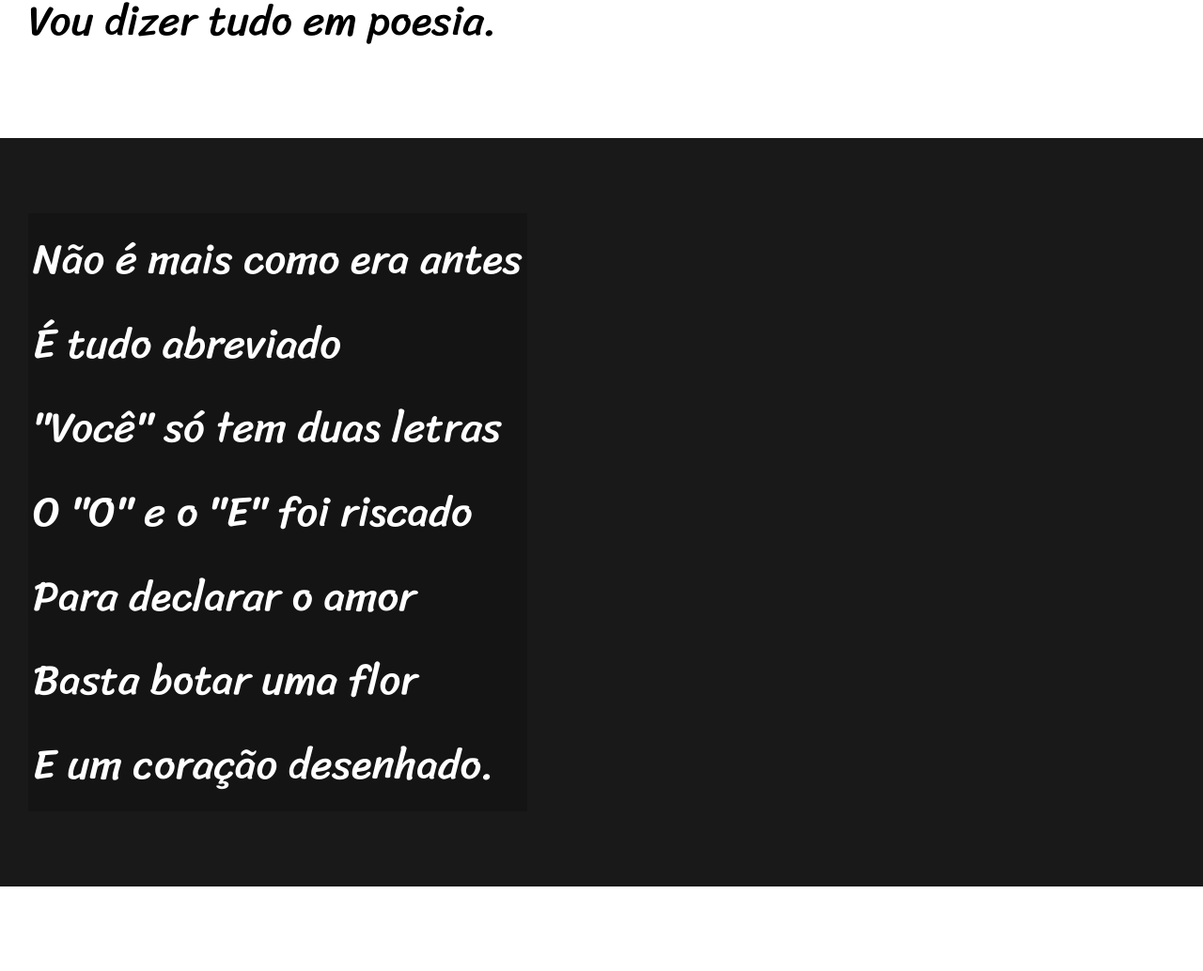
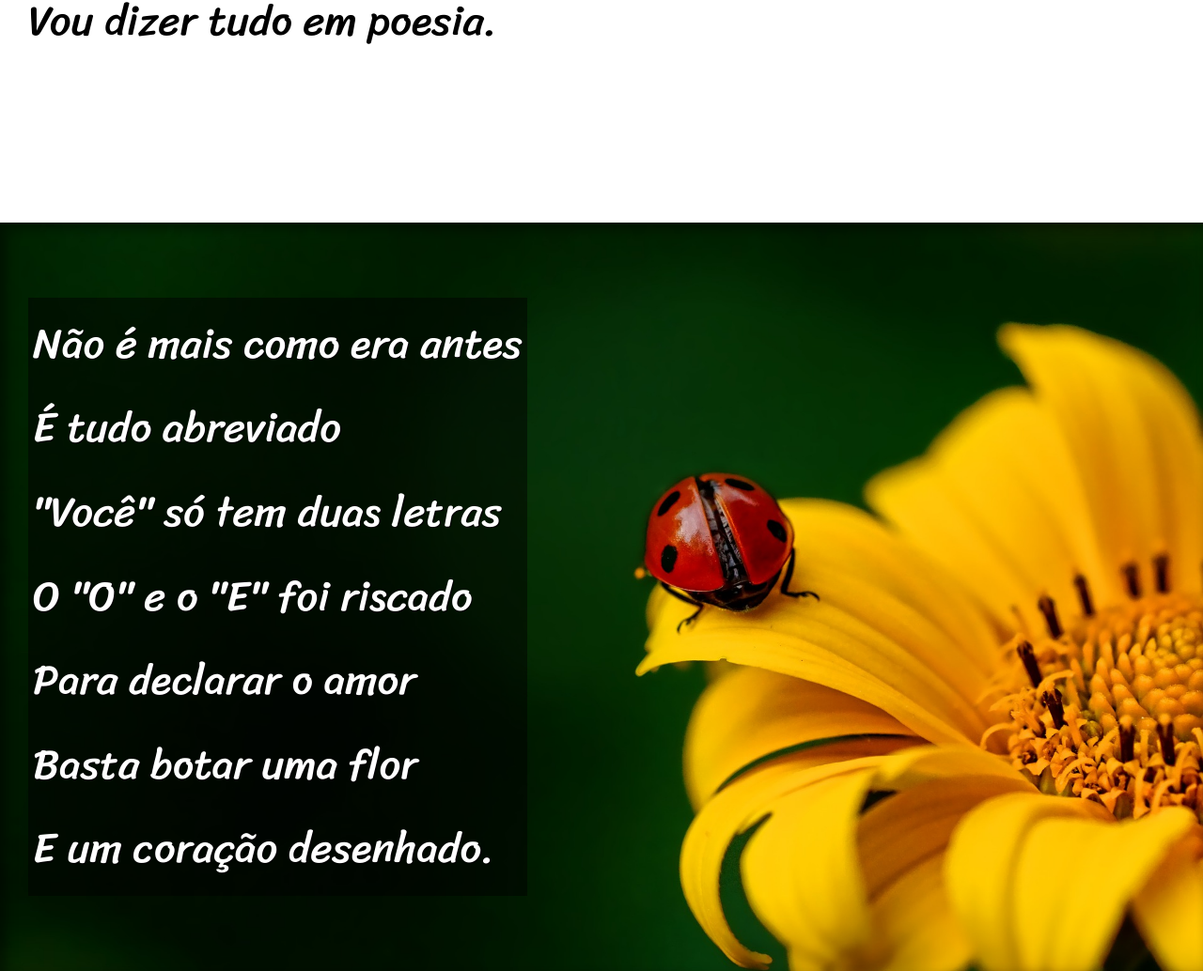
Before and after one commit to lucas0108/html-css, a plain HTML site: page Desafios/d012/index.html in a window 1280 px wide. Shown: the part 900-1934 px from the top of the page at 94% size. Drawn offline with Linux system fonts and the light colour scheme.

Commit message:
finalização do d012

```diff
--- a/Desafios/d012/estilo/style.css
+++ b/Desafios/d012/estilo/style.css
@@ -56,6 +56,10 @@ section {
     font-size: 3.5vw;
 }
 
+section > p {
+    padding-bottom: 2em;
+}
+
 .normal {
     background-color: white;
     color: black;
@@ -64,12 +68,25 @@ section {
 .imagem {
     background-color: rgb(25, 25, 25);
     color: white;
+    box-shadow: inset 6px 6px 13px 0px rgba(0, 0, 0, 0.483);
+    background-size: cover;
+    background-attachment: fixed;
 }
 
 .imagem > p {
-    background-color: rgba(0, 0, 0, 0.211);
+    background-color: rgba(0, 0, 0, 0.494);
     display: inline-block;
     padding: 5px;
+    text-shadow: 1px 1px 0px black;
+}
+
+#img01 {
+    background-image: url(../imagens/background001.jpg);
+    background-position: right center;
+}
+
+#img02{
+    background-image: url(../imagens/background002.jpg);
 }
 
 footer {
--- a/Desafios/d012/index.html
+++ b/Desafios/d012/index.html
@@ -24,7 +24,7 @@
         </p>
     </section>
 
-    <section class="imagem">
+    <section id="img01" class="imagem">
         <p>
             Não é mais como era antes<br>
             É tudo abreviado<br>
@@ -58,7 +58,7 @@
         </p>
     </section>
 
-    <section class="imagem">
+    <section id="img02" class="imagem">
         <p>
             Tenho saudade das cartas<br>
             Escritas com a própria mão<br>
```
